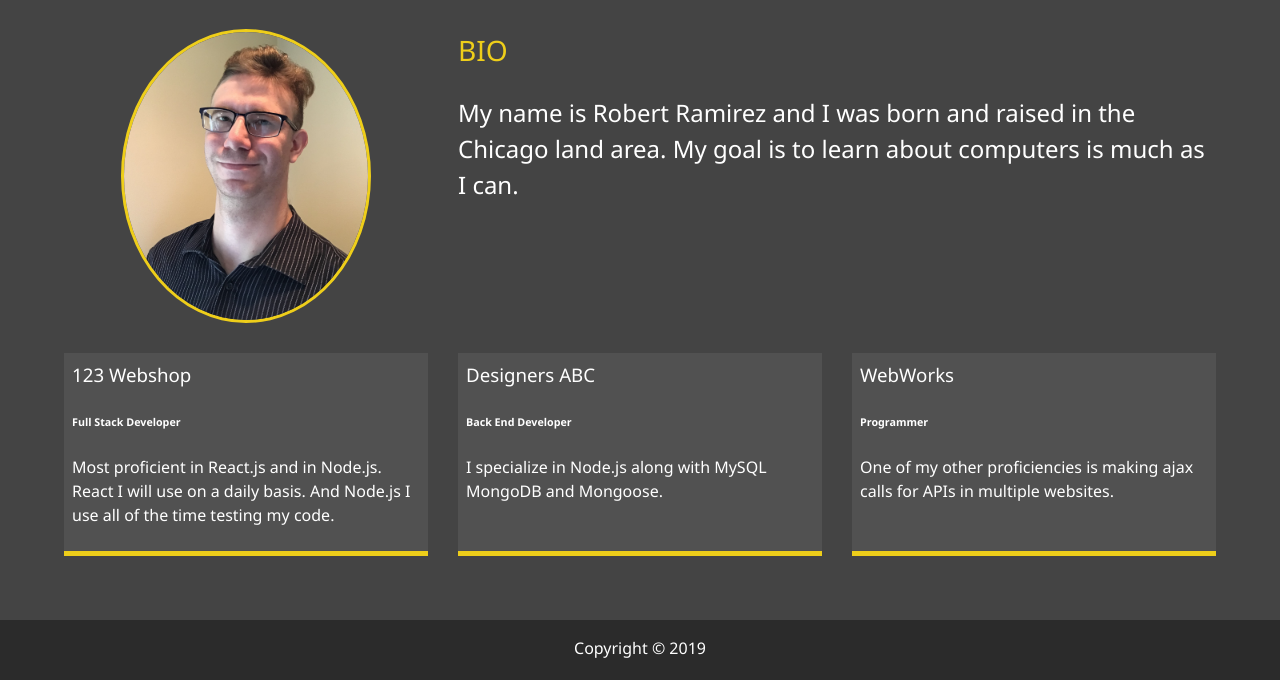
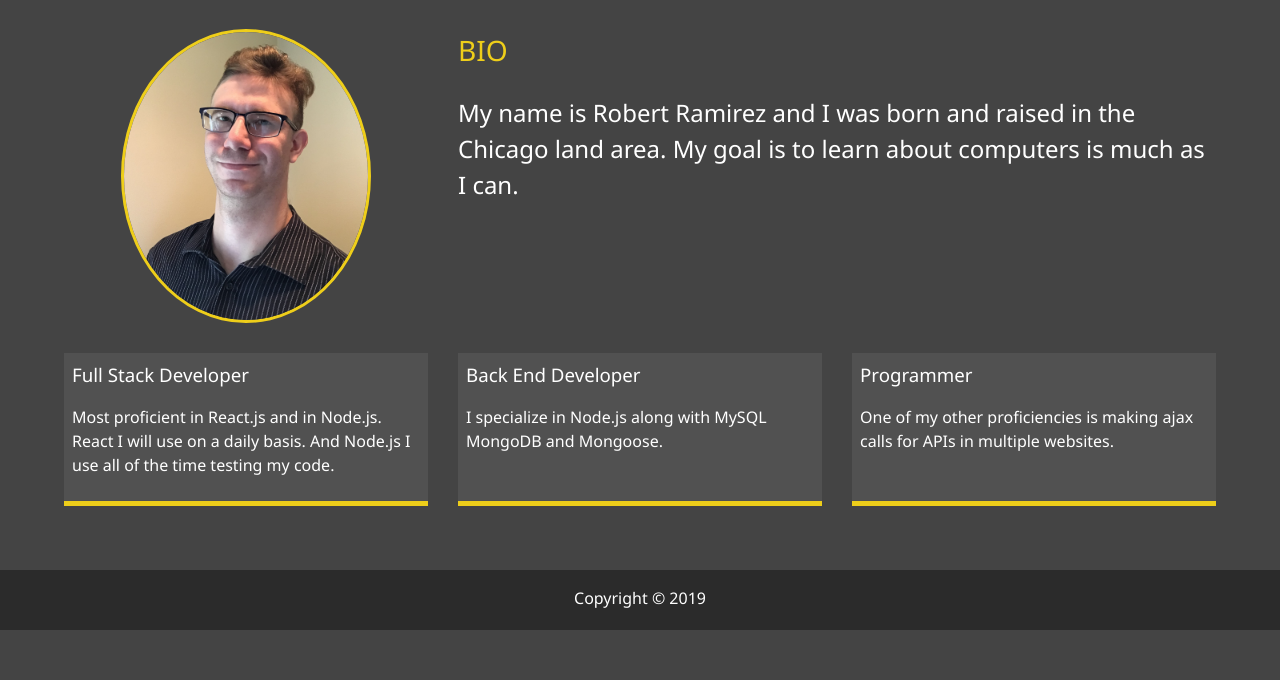
Before and after one commit to Akira957/modern_portfolio, a website: page dist/about.html in a window 1280 px wide. Shown: the part 229-909 px from the top of the page. After the commit the page ends 859 px from the top, so only its background shows below. Drawn offline with Linux system fonts and the light colour scheme.

Commit message:
fixed about me page

```diff
--- a/dist/about.html
+++ b/dist/about.html
@@ -71,8 +71,7 @@
         </div>
 
         <div class="job job-1">
-          <h3>123 Webshop</h3>
-          <h6>Full Stack Developer</h6>
+          <h3>Full Stack Developer</h3>
           <p>
             Most proficient in React.js and in Node.js. React I will use on a
             daily basis. And Node.js I use all of the time testing my code.
@@ -80,16 +79,14 @@
         </div>
 
         <div class="job job-2">
-          <h3>Designers ABC</h3>
-          <h6>Back End Developer</h6>
+          <h3>Back End Developer</h3>
           <p>
             I specialize in Node.js along with MySQL MongoDB and Mongoose.
           </p>
         </div>
 
         <div class="job job-3">
-          <h3>WebWorks</h3>
-          <h6>Programmer</h6>
+          <h3>Programmer</h3>
           <p>
             One of my other proficiencies is making ajax calls for APIs in
             multiple websites.
```
